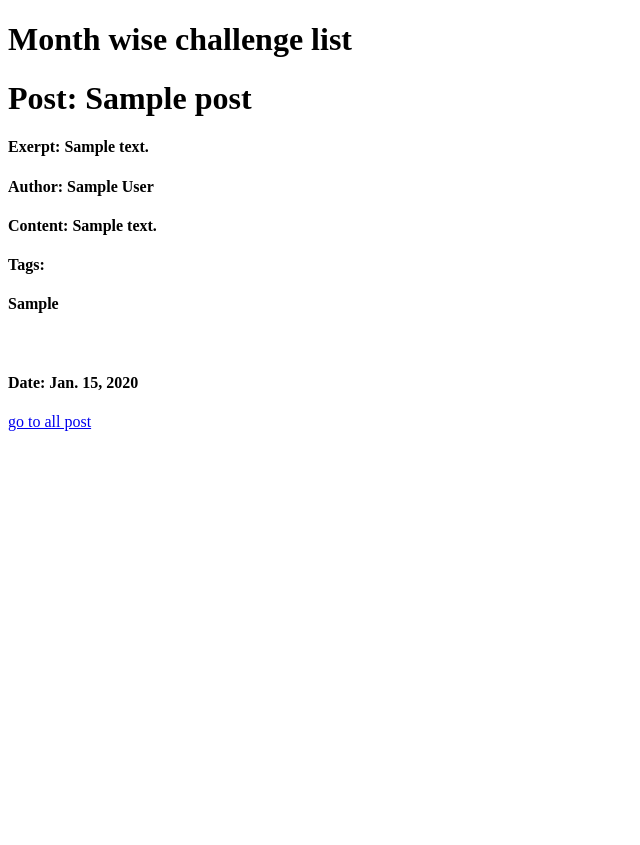
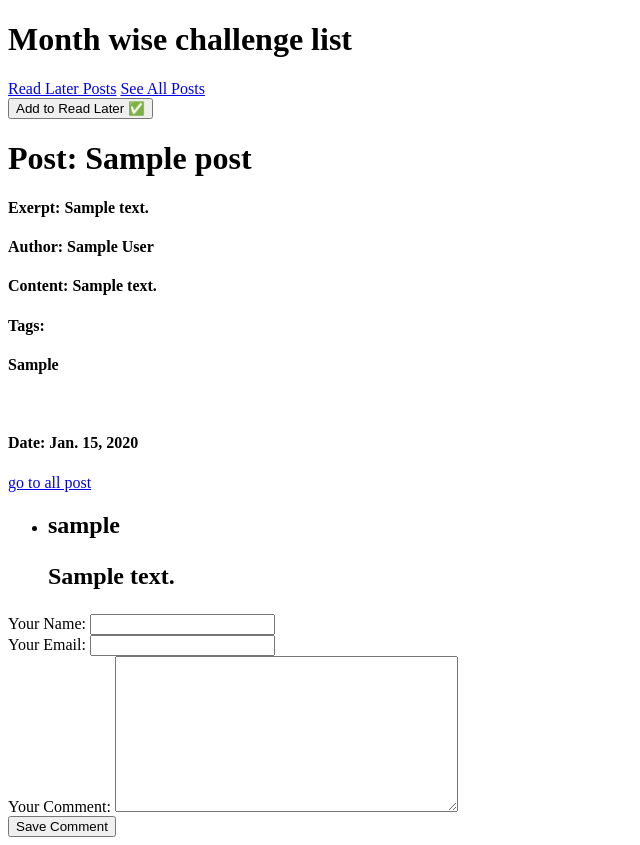
Before and after one commit to Pari172/django-practice, a Django app: a page that uses templates/base.html in a window 1280 px wide. Shown: the whole page, without its empty margins (0-640 px from the left). Before the commit the page ends 431 px from the top, so only its background shows below. Run offline with Django 5.2, Linux system fonts and the light colour scheme; tables that the repository leaves empty hold one stand-in row (values such as "Sample post").

Commit message:
Session handling done in blog_app project

```diff
--- a/blog_app/admin.py
+++ b/blog_app/admin.py
@@ -1,5 +1,5 @@
 from django.contrib import admin
-from .models import Post, Author, Tag
+from .models import Post, Author, Tag, Comment
 # Register your models here.
 
 class PostAdmin(admin.ModelAdmin):
@@ -9,3 +9,4 @@ class PostAdmin(admin.ModelAdmin):
 admin.site.register(Post,PostAdmin)
 admin.site.register(Author)
 admin.site.register(Tag)
+admin.site.register(Comment)
--- a/blog_app/forms.py
+++ b/blog_app/forms.py
@@ -1,7 +1,12 @@
 from django import forms
-from .models import Post
+from .models import Comment
 
-class PostForm(forms.ModelForm):
+class CommentForm(forms.ModelForm):
     class Meta:
-        model = Post
-        fields = '__all__'
+        model = Comment
+        exclude = ['post']
+        labels = {
+            "user_name": "Your Name",
+            "user_email": "Your Email",
+            "text": "Your Comment"
+        }
--- a/blog_app/models.py
+++ b/blog_app/models.py
@@ -87,3 +87,13 @@ class Tag(models.Model):
 
     def __str__(self):
         return self.caption
+
+class Comment(models.Model):
+    user_name = models.CharField(max_length=120)
+    user_email = models.EmailField()
+    text = models.TextField(max_length=400)
+    post = models.ForeignKey(
+        Post,
+        on_delete = models.CASCADE,
+        related_name = "comments"
+    )
--- a/blog_app/templates/blog_app/view_post.html
+++ b/blog_app/templates/blog_app/view_post.html
@@ -5,6 +5,26 @@
 {% endblock title %}
 
 {% block content %}
+    {% if comment_form.errors %}
+        <div>
+            <h2>Saving the comment failed</h2>
+            <p>Please check and fix the comment</p>
+            <a href="#comment-form">Fix</a>
+        </div>
+    {% endif %}
+    {% if is_read_later %}
+        <form method="POST" action="{% url 'blog_app:read-later' %}">
+            {% csrf_token %}
+            <input type="hidden" name="post_id" value="{{ post.id }}">
+            <button type="submit" name="remove">Remove from Read Later ❌</button>
+        </form>
+    {% else %}
+        <form method="POST" action="{% url 'blog_app:read-later' %}">
+            {% csrf_token %}
+            <input type="hidden" name="post_id" value="{{ post.id }}">
+            <button type="submit">Add to Read Later ✅</button>
+        </form>
+    {% endif %}
     <h1>Post: {{ post.title }}</h1>
     <h4>Exerpt: {{ post.excerpt }}</h4>
     <h4>Author: {{ post.author }}</h4>
@@ -16,4 +36,26 @@
     <br>
     <h4>Date: {{ post.date }}</h4>
     <a href="{% url 'blog_app:all_posts' %}">go to all post</a>
+
+    <section id="comments">
+        <ul>
+            {% for comment in comments %}
+                <li>
+                    <h2>{{ comment.user_name }}</h2>
+                    <h2>{{ comment.text|linebreaks }}</h2>
+                </li>
+            {% endfor %}
+        </ul>
+    </section>
+
+    <section id="comment-form">
+        <div>
+            <form action="{% url "blog_app:view_post" post.slug %}" method="POST">
+                {% csrf_token %}
+                {{ comment_form }}
+                <button>Save Comment</button>
+            </form>
+        </div>
+    </section>
+
 {% endblock content %}
--- a/blog_app/urls.py
+++ b/blog_app/urls.py
@@ -8,5 +8,6 @@ urlpatterns = [
     # path('all_posts/',views.all_posts, name="all_posts"),
     path('all_posts/',views.AllPostsView.as_view(), name="all_posts"),
     # path('<slug:slug>/',views.view_post, name='view_post'),
+    path('read-later/',views.ReadLaterView.as_view(), name='read-later'),
     path('<slug:slug>/',views.PostDetailView.as_view(), name='view_post'),
 ]
--- a/blog_app/views.py
+++ b/blog_app/views.py
@@ -1,10 +1,12 @@
 from django.shortcuts import render
-from django.http import HttpResponse
-from django.shortcuts import get_object_or_404
+from django.http import HttpResponse,HttpResponseRedirect
+from django.urls import reverse
+from django.shortcuts import get_object_or_404,redirect
 from .models import Post
 from django import views
-from .forms import PostForm
 from django.views.generic import ListView,DetailView
+from django.views import View
+from .forms import CommentForm
 # Create your views here.
 # posts = {
 #     "The Future of Remote Work": "As we move further into 2025, hybrid models are evolving into 'fluid workspaces' where location is secondary to synchronous output.",
@@ -56,12 +58,83 @@ class AllPostsView(ListView):
 #         # "body":posts[post]
 #     })
 
-class PostDetailView(DetailView):
-    template_name = "blog_app/view_post.html"
-    model = Post
-    context_object_name = "post"
 
-    def get_context_data(self, **kwargs):
-        context = super().get_context_data(**kwargs)
-        context["tags"] = self.object.tags.all()
-        return context
+# as we need to handle post request comming from comment form DetailView will not work we are commenting it out
+# class PostDetailView(DetailView):
+#     template_name = "blog_app/view_post.html"
+#     model = Post
+#     context_object_name = "post"
+
+#     def get_context_data(self, **kwargs):
+#         context = super().get_context_data(**kwargs)
+#         context["tags"] = self.object.tags.all()
+#         context["comment_form"] = CommentForm()
+#         return context
+
+class PostDetailView(View):
+    def get(self,request,slug):
+        post = Post.objects.get(slug=slug)
+        stored_posts = request.session.get("stored_posts",[])
+        is_read_later=post.id in stored_posts
+        context = {
+            "post":post,
+            "tags":post.tags.all(),
+            "comment_form":CommentForm(),
+            "comments":post.comments.all().order_by("-id"),
+            "is_read_later":is_read_later
+        }
+        return render(
+            request,
+            "blog_app/view_post.html",
+            context
+        )
+
+    # we are already getting slug while passing through form in action tag
+    def post(self, request, slug):
+        comment_form = CommentForm(request.POST)
+        post = Post.objects.get(slug=slug)
+        if comment_form.is_valid():
+            comment = comment_form.save(commit=False)
+            comment.post = post
+            comment.save()
+            return HttpResponseRedirect(reverse("blog_app:view_post", args=[slug]))
+        stored_posts = request.session.get("stored_posts",[])
+        is_read_later = post.id in stored_posts
+        context = {
+            "post":post,
+            "tags":post.tags.all(),
+            "comment_form":comment_form,
+            "comments":post.comments.all().order_by("-id"),
+            "is_read_later":is_read_later
+        }
+
+        return render(request,"blog_app/view_post.html",context)
+
+class ReadLaterView(View):
+    def get(self,request):
+        stored_posts = request.session.get("stored_posts")
+        context = {}
+        if stored_posts is None or len(stored_posts)==0:
+            context["posts"] = []
+            context["has_posts"] = False
+        else:
+            posts = Post.objects.filter(id__in=stored_posts)
+            context["posts"] = posts
+            context["has_posts"] = True
+        return render(request,"blog_app/read_later_posts.html",context)
+
+    def post(self,request):
+        stored_posts = request.session.get("stored_posts",[])
+        # if stored_posts is None:    we can just add [] in above line
+        #     stored_posts=[]
+        post_id = int(request.POST["post_id"])
+        if "remove" in request.POST:
+            if post_id in stored_posts:
+                stored_posts.remove(post_id)
+        else:
+            if post_id not in stored_posts:
+                stored_posts.append(int(request.POST["post_id"]))
+
+        request.session["stored_posts"] = stored_posts
+        post = Post.objects.get(id=post_id)
+        return redirect("blog_app:view_post",slug=post.slug)
--- a/templates/base.html
+++ b/templates/base.html
@@ -10,6 +10,8 @@
 </head>
 <body>
     <h1>Month wise challenge list</h1>
+    <a href="{% url "blog_app:read-later" %}">Read Later Posts</a>
+    <a href="{% url "blog_app:all_posts" %}">See All Posts</a>
     {% block content %}{% endblock content %}
 </body>
 </html>
```
Also changed, not shown: blog_app/templates/blog_app/read_later_posts.html (added, +21 -0 lines), blog_app/migrations/0003_comment.py (added).
